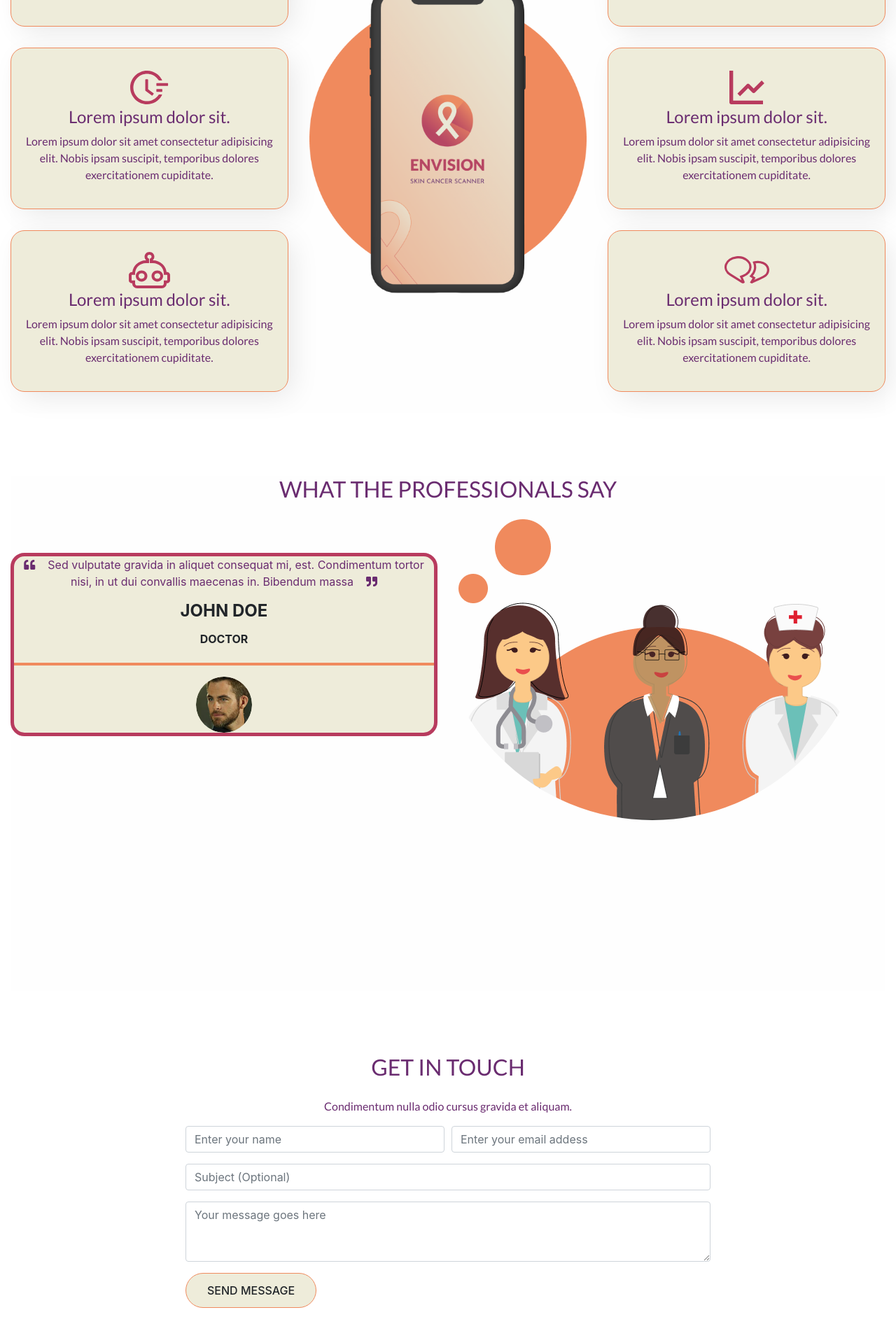
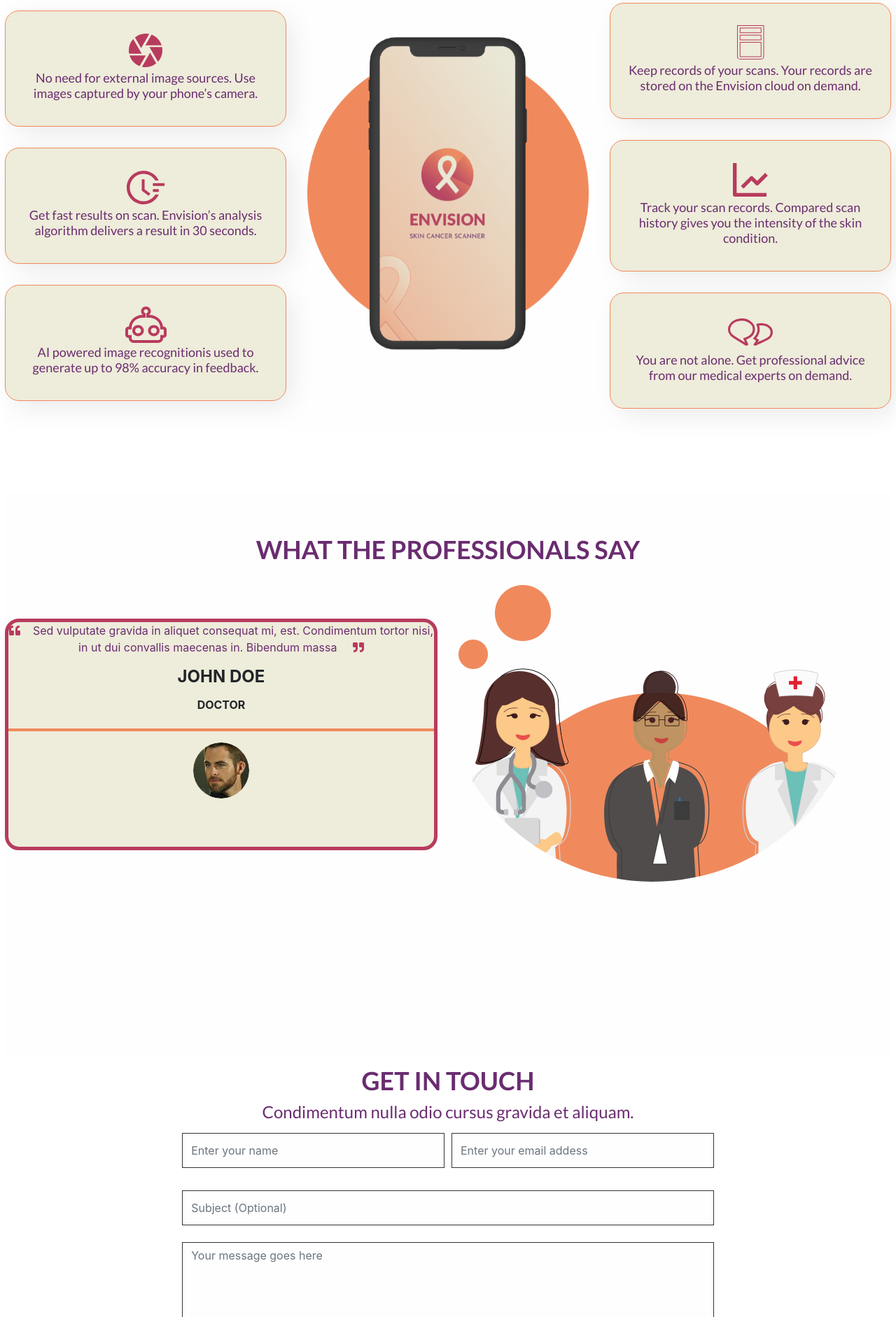
Before and after one commit to joshua-s2/Envision, a PHP site: page / in a window 1280 px wide. Shown: the part 2158-4040 px from the top of the page at 70% size. Run offline with PHP 8.4, Linux system fonts and the light colour scheme; some libraries are stand-ins or nearby versions.

Commit message:
Add files via upload

```diff
--- a/index.html
+++ b/index.html
@@ -6,6 +6,9 @@
     <meta charset="utf-8">
     <link rel="shortcut icon" href="./Envision Assets/Envision Assets/brand.png" type="image/x-icon">
     <meta name="viewport" content="width=device-width, initial-scale=1, shrink-to-fit=no">
+    <!--Js-->
+
+    <link rel="stylesheet" href="https://unpkg.com/aos@next/dist/aos.css" />
 
     <!-- Bootstrap CSS -->
     <link rel="stylesheet" href="https://stackpath.bootstrapcdn.com/bootstrap/4.5.0/css/bootstrap.min.css" integrity="sha384-9aIt2nRpC12Uk9gS9baDl411NQApFmC26EwAOH8WgZl5MYYxFfc+NcPb1dKGj7Sk" crossorigin="anonymous">
@@ -15,23 +18,20 @@
 </head>
 
 <body>
+    <div class="mx-auto container-fluid clearfix">
+
         <nav class="navbar navbar-expand-lg navbar-light">
             <a class="navbar-brand brand-text" href="#">
-            <img src="./Envision Assets/Envision Assets/brand.png" width="30" height="30" class="d-inline-block align-top mr-2" alt="" loading="lazy"> Envision
+                <img src="./Envision Assets/Envision Assets/brand.png" width="30" height="30" class="d-inline-block align-top mr-2" alt="" loading="lazy"> ENVISION
             </a> <button class="navbar-toggler" type="button" data-toggle="collapse" data-target="#navbarNav" aria-controls="navbarNav" aria-expanded="false" aria-label="Toggle navigation">
-          <span class="navbar-toggler-icon"></span>
+                <i class="fas fa-bars"></i>
         </button>
             <div class="collapse navbar-collapse" id="navbarNav">
-            <!--Yet to be finalized -->
-            <!--
-            <form class="form-inline  ml-auto">
-                <input class="form-control mr-sm-2" type="search" placeholder="Search" aria-label="Search">
-                <button class="btn btn-outline-success my-2 my-sm-0" type="submit">Search</button>
-            </form>
-             -->
+
+                <a href="#" class="button button1 ml-auto">Get early access</a>
+
             </div>
         </nav>
-    <div class="container-fluid mx-auto">
         <section id="heading">
             <div class="row">
                 <div class="col-sm-6 head-image"><img src="./Envision Assets/Envision Assets/phone.png" alt="app" class="img-fluid"></div>
@@ -43,6 +43,7 @@
                         <h1>ENVISION APP</h1>
                         <p>IN</p>
 
+                        <p id="demo" class="mx-3"></p>
                         <a href="#" class="button button1 mr-3">Get early acess</a>
                         <a href="#" class="button">Learn more</a>
                     </div>
@@ -61,11 +62,10 @@
             </div>
             <div class="title">
                 <h2>HOW IT WORKS</h2>
-
                 <div class="how-cen">
                     <div class="row">
                         <div class="col-sm-4">
-                            <div class="card">
+                            <div class="card" data-aos="flip-left">
                                 <div class="card-body body-card">
                                     <h5 class="card-title body-text">Take a photo of your skin spot</h5>
                                     <img src="./Envision Assets/Envision Assets/how1.svg" alt="how" class="img-fluid card-image">
@@ -75,7 +75,7 @@
                         </div>
                         <div class="col-sm-4">
                             <div class="card">
-                                <div class="card-body body-card">
+                                <div class="card-body body-card" data-aos="fade-down">
                                     <h5 class="card-title body-text">Receive your risk assessment
                                     </h5>
                                     <img src="./Envision Assets/Envision Assets/how2.svg" alt="how" class="img-fluid card-image">
@@ -85,7 +85,7 @@
                         </div>
                         <div class="col-sm-4">
                             <div class="card">
-                                <div class="card-body body-card">
+                                <div class="card-body body-card" data-aos="flip-right">
                                     <h5 class="card-title body-text">Track your skin spots</h5>
                                     <img src="./Envision Assets/Envision Assets/how3.svg" alt="how" class="img-fluid card-image">
                                     <p class="card-text body-text2 text2">Securely save photos of your skin spots so you can look for changes over time. Set reminders so you can check your skin regularly.</p>
@@ -103,73 +103,69 @@
                 <div class="row aic">
                     <div class="col-lg-4">
                         <div class="features-group">
-                            <div class="single-features-item">
+                            <div class="single-features-item" data-aos="fade-right">
                                 <div class="features-icon">
                                     <span class="mdi"><img src="./Envision Assets/Envision Assets/feat1.svg" alt="feat" class="img-fluid"></span>
                                 </div>
+
                                 <div class="features-content">
-                                    <h4>Lorem ipsum dolor sit.</h4>
-                                    <p>Lorem ipsum dolor sit amet consectetur adipisicing elit. Nobis ipsam suscipit, temporibus dolores exercitationem cupiditate.</p>
+                                    <p>No need for external image sources. Use images captured by your phone’s camera.</p>
                                 </div>
                             </div>
-                            <div class="single-features-item">
+                            <div class="single-features-item" data-aos="fade-right">
 
                                 <div class="features-icon">
                                     <span class="mdi"><img src="./Envision Assets/Envision Assets/feat3.svg" alt="feat" class="img-fluid"></span>
                                 </div>
                                 <div class="features-content">
-                                    <h4>Lorem ipsum dolor sit.</h4>
-                                    <p>Lorem ipsum dolor sit amet consectetur adipisicing elit. Nobis ipsam suscipit, temporibus dolores exercitationem cupiditate.</p>
+                                    <p>Get fast results on scan. Envision’s analysis algorithm delivers a result in 30 seconds.</p>
 
                                 </div>
                             </div>
-                            <div class="single-features-item">
+                            <div class="single-features-item" data-aos="flip-right">
                                 <div class="features-icon">
                                     <span class="mdi"><img src="./Envision Assets/Envision Assets/feat5.svg" alt="feat" class="img-fluid"></span>
                                 </div>
                                 <div class="features-content">
-                                    <h4>Lorem ipsum dolor sit.</h4>
-                                    <p>Lorem ipsum dolor sit amet consectetur adipisicing elit. Nobis ipsam suscipit, temporibus dolores exercitationem cupiditate.</p>
+                                    <p>AI powered image recognitionis used to generate up to 98% accuracy in feedback.</p>
 
                                 </div>
                             </div>
                         </div>
                     </div>
                     <div class="col-lg-4">
-                        <div class="features-image">
-                            <img src="./Envision Assets/Envision Assets/phone3.png" alt="app" class="img-fluid">
+                        <div class="features-image box bounce-1">
+                            <img src="./Envision Assets/Envision Assets/phone3.png" alt="app" class="img-fluid bounce-1">
                         </div>
                     </div>
                     <div class="col-lg-4">
                         <div class="features-group">
-                            <div class="single-features-item">
+                            <div class="single-features-item" data-aos="fade-left">
 
                                 <div class="features-icon">
                                     <span class="mdi"><img src="./Envision Assets/Envision Assets/feat2.svg" alt="feat" class="img-fluid"></span>
                                 </div>
                                 <div class="features-content">
-                                    <h4>Lorem ipsum dolor sit.</h4>
-                                    <p>Lorem ipsum dolor sit amet consectetur adipisicing elit. Nobis ipsam suscipit, temporibus dolores exercitationem cupiditate.</p>
+                                    <p>Keep records of your scans. Your records are stored on the Envision cloud on demand.</p>
 
                                 </div>
                             </div>
-                            <div class="single-features-item">
+                            <div class="single-features-item" data-aos="fade-left">
                                 <div class="features-icon">
                                     <span class="mdi"><img src="./Envision Assets/Envision Assets/feat4.svg" alt="feat" class="img-fluid"></span>
                                 </div>
                                 <div class="features-content">
-                                    <h4>Lorem ipsum dolor sit.</h4>
-                                    <p>Lorem ipsum dolor sit amet consectetur adipisicing elit. Nobis ipsam suscipit, temporibus dolores exercitationem cupiditate.</p>
+
+                                    <p> Track your scan records. Compared scan history gives you the intensity of the skin condition.</p>
 
                                 </div>
                             </div>
-                            <div class="single-features-item">
+                            <div class="single-features-item" data-aos="flip-left">
                                 <div class="features-icon">
                                     <span class="mdi"><img src="./Envision Assets/Envision Assets/feat6.svg" alt="feat" class="img-fluid"></span>
                                 </div>
                                 <div class="features-content">
-                                    <h4>Lorem ipsum dolor sit.</h4>
-                                    <p>Lorem ipsum dolor sit amet consectetur adipisicing elit. Nobis ipsam suscipit, temporibus dolores exercitationem cupiditate.</p>
+                                    <p>You are not alone. Get professional advice from our medical experts on demand.</p>
 
                                 </div>
                             </div>
@@ -184,7 +180,10 @@
                 <h2>WHAT THE PROFESSIONALS SAY</h2>
             </div>
             <div class="row">
-                <div class="col-md-6">
+                <div class="col-md-6 order-sm-12">
+                    <img src="./Envision Assets/Envision Assets/ladies.png" alt="admin" class="img-fluid admin">
+                </div>
+                <div class="col-md-6 order-sm-1">
                     <section class="text-center my-5">
                         <div class="wrapper-carousel-fix">
                             <!-- Carousel Wrapper -->
@@ -193,12 +192,13 @@
                                 <div class="carousel-inner" role="listbox">
                                     <!--First slide-->
                                     <div class="carousel-item active">
-                                        <div class="testimonial">
+                                        <div class="testimonial mx-auto">
                                             <!--Avatar-->
                                             <div class="avatar mx-auto mb-4">
 
                                                 <p>
-                                                    <i class="fas fa-quote-left"></i>&nbsp;&nbsp;&nbsp; Sed vulputate gravida in aliquet consequat mi, est. Condimentum tortor nisi, in ut dui convallis maecenas in. Bibendum massa &nbsp;&nbsp;&nbsp;<i class="fas fa-quote-right"></i>
+                                                    <i class="fas fa-quote-left"></i>&nbsp;&nbsp;&nbsp; Sed vulputate gravida in aliquet consequat mi, est. Condimentum tortor nisi, in ut dui convallis maecenas in. Bibendum massa &nbsp;&nbsp;&nbsp;
+                                                    <i class="fas fa-quote-right"></i>
                                                 </p>
                                                 <h4 class="font-weight-bold">JOHN DOE</h4>
                                                 <h6 class="font-weight-bold my-3">DOCTOR</h6>
@@ -212,12 +212,13 @@
                                     <!--First slide-->
                                     <!--Second slide-->
                                     <div class="carousel-item">
-                                        <div class="testimonial">
+                                        <div class="testimonial mx-auto">
                                             <!--Avatar-->
                                             <div class="avatar mx-auto mb-4">
 
                                                 <p>
-                                                    <i class="fas fa-quote-left"></i>&nbsp;&nbsp;&nbsp; Sed vulputate gravida in aliquet consequat mi, est. Condimentum tortor nisi, in ut dui convallis maecenas in. Bibendum massa &nbsp;&nbsp;&nbsp;<i class="fas fa-quote-right"></i>
+                                                    <i class="fas fa-quote-left"></i>&nbsp;&nbsp;&nbsp; Sed vulputate gravida in aliquet consequat mi, est. Condimentum tortor nisi, in ut dui convallis maecenas in. Bibendum massa &nbsp;&nbsp;&nbsp;
+                                                    <i class="fas fa-quote-right"></i>
                                                 </p>
                                                 <h4 class="font-weight-bold">JOHN DOE</h4>
                                                 <h6 class="font-weight-bold my-3">DOCTOR</h6>
@@ -231,12 +232,13 @@
                                     <!--Second slide-->
                                     <!--Third slide-->
                                     <div class="carousel-item">
-                                        <div class="testimonial">
+                                        <div class="testimonial mx-auto">
                                             <!--Avatar-->
                                             <div class="avatar mx-auto mb-4">
 
                                                 <p>
-                                                    <i class="fas fa-quote-left"></i>&nbsp;&nbsp;&nbsp; Sed vulputate gravida in aliquet consequat mi, est. Condimentum tortor nisi, in ut dui convallis maecenas in. Bibendum massa &nbsp;&nbsp;&nbsp;<i class="fas fa-quote-right"></i>
+                                                    <i class="fas fa-quote-left"></i>&nbsp;&nbsp;&nbsp; Sed vulputate gravida in aliquet consequat mi, est. Condimentum tortor nisi, in ut dui convallis maecenas in. Bibendum massa &nbsp;&nbsp;&nbsp;
+                                                    <i class="fas fa-quote-right"></i>
                                                 </p>
                                                 <h4 class="font-weight-bold">JOHN DOE</h4>
                                                 <h6 class="font-weight-bold my-3">DOCTOR</h6>
@@ -268,12 +270,11 @@
                     </section>
                     <!-- Section: Testimonials v.2 -->
                 </div>
-                <div class="col-md-6"><img src="./Envision Assets/Envision Assets/ladies.png" alt="admin" class="img-fluid admin"></div>
             </div>
 
         </section>
         <section id="contact">
-            <div class="title">
+            <div class="title3">
                 <h2>GET IN TOUCH</h2>
                 <p>Condimentum nulla odio cursus gravida et aliquam.</p>
             </div>
@@ -282,18 +283,41 @@
                     <div class="form-group col-md-6">
                         <input type="name" class="form-control" id="inputname" placeholder="Enter your name ">
                     </div>
-                    <div class="form-group col-md-6">
+                    <div class="form-group col-md-6 sm-my-4">
                         <input type="email" class="form-control" id="inputmail" placeholder="Enter your email addess">
                     </div>
                 </div>
-                <div class="form-group">
+                <div class="form-group my-3">
                     <input type="text" class="form-control" id="inputAddress" placeholder="Subject (Optional)">
                 </div>
-                <div class="form-group">
+                <div class="form-group my-4">
                     <textarea class="form-control" id="exampleFormControlTextarea1" rows="3" placeholder="Your message goes here"></textarea>
                 </div>
-                <a type="submit" class="button button2">SEND MESSAGE</a>
+                <a type="submit" class="button button2 d-flex justify-content-center">SEND MESSAGE</a>
             </form>
+        </section>
+        <section id="sub">
+            <div class="title">
+                <h2 class="subscribe">SIGN UP FOR EARLY ACCESS</h2>
+                <p>Condimentum nulla odio cursus gravida et aliquam. </p>
+            </div>
+            <form action="sub.php" method="post">
+                <div class="form-group my-3">
+                    <input type="text" class="form-control" id="inputemail" placeholder="Enter your email address">
+                </div>
+
+                <a type="submit" class="button button1 d-flex justify-content-center sub-2">Get early access</a>
+
+            </form>
+        </section>
+
+
+        <section id="footer">
+            <footer>
+                <div class="row">
+                    <div class="col-sm-6"><img src="./Envision Assets/Envision Assets/brand.png" width="30px" height="30px" alt="logo"></div>
+                </div>
+            </footer>
         </section>
 
 
@@ -301,9 +325,49 @@
 
     <!-- Optional JavaScript -->
     <!-- jQuery first, then Popper.js, then Bootstrap JS -->
+
+    <script src="https://unpkg.com/aos@next/dist/aos.js"></script>
+    <script>
+        AOS.init();
+    </script>
+
     <script src="https://code.jquery.com/jquery-3.5.1.slim.min.js" integrity="sha384-DfXdz2htPH0lsSSs5nCTpuj/zy4C+OGpamoFVy38MVBnE+IbbVYUew+OrCXaRkfj" crossorigin="anonymous"></script>
     <script src="https://cdn.jsdelivr.net/npm/popper.js@1.16.0/dist/umd/popper.min.js" integrity="sha384-Q6E9RHvbIyZFJoft+2mJbHaEWldlvI9IOYy5n3zV9zzTtmI3UksdQRVvoxMfooAo" crossorigin="anonymous"></script>
     <script src="https://stackpath.bootstrapcdn.com/bootstrap/4.5.0/js/bootstrap.min.js" integrity="sha384-OgVRvuATP1z7JjHLkuOU7Xw704+h835Lr+6QL9UvYjZE3Ipu6Tp75j7Bh/kR0JKI" crossorigin="anonymous"></script>
+    <script src="./animations.js"></script>
+
+    <script>
+        // Set the date we're counting down to
+        var countDownDate = new Date("July 20, 2020 15:37:25").getTime();
+
+        // Update the count down every 1 second
+        var x = setInterval(function() {
+
+            // Get today's date and time
+            var now = new Date().getTime();
+
+            // Find the distance between now and the count down date
+            var distance = countDownDate - now;
+
+            // Time calculations for days, hours, minutes and seconds
+            var days = Math.floor(distance / (1000 * 60 * 60 * 24));
+            var hours = Math.floor((distance % (1000 * 60 * 60 * 24)) / (1000 * 60 * 60));
+            var minutes = Math.floor((distance % (1000 * 60 * 60)) / (1000 * 60));
+            var seconds = Math.floor((distance % (1000 * 60)) / 1000);
+
+            // Output the result in an element with id="demo"
+            document.getElementById("demo").innerHTML = days + "d" + " " + hours + "h " +
+                minutes + "m " + seconds + "s ";
+
+            // If the count down is over, write some text
+            if (distance < 0) {
+                clearInterval(x);
+                document.getElementById("demo").innerHTML = "The wait is over";
+            }
+        }, 1000);
+    </script>
+
+
 
 </body>
 
--- a/style.css
+++ b/style.css
@@ -15,8 +15,30 @@
     --sec-font: 'Oswald', sans-serif;
 }
 
+p#demo {
+    font-size: 2rem !important;
+    font-weight: bolder;
+}
+
+.container-fluid {
+    padding-left: 7px;
+    padding-right: 7px;
+}
+
+.navbar,
+#footer {
+    background: var(--nav-color);
+}
+
 .navbar {
-    background: var(--nav-color);
+    height: 80px;
+    z-index: 2;
+    top: 0;
+    position: sticky;
+}
+
+.fas.fa-bars {
+    color: white;
 }
 
 .brand-text {
@@ -37,6 +60,13 @@
     font-family: var(--primary-font);
     color: var(--speci-1);
     margin-top: 90px;
+}
+
+.title3 {
+    text-align: center;
+    font-family: var(--primary-font);
+    color: var(--speci-1);
+    margin-top: 13px;
 }
 
 .title-1 {
@@ -62,6 +92,45 @@
     margin-bottom: .5rem;
 }
 
+.title-2 h3 {
+    font-family: var (var(--primary-font));
+    font-style: normal;
+    font-weight: bold;
+    font-size: 36px;
+    line-height: 43px;
+    align-items: center;
+}
+
+.title3 h2 {
+    font-family: var(--primary-font);
+    font-style: normal;
+    font-weight: bold;
+    font-size: 36px;
+    line-height: 43px;
+    align-items: center;
+}
+
+.title h2 {
+    padding-top: 60px;
+    padding-bottom: 5px;
+    font-family: var(--primary-font);
+    font-style: normal;
+    font-weight: bold;
+    font-size: 36px;
+    line-height: 43px;
+    align-items: center;
+}
+
+.title3 p {
+    font-family: Lato;
+    font-style: normal;
+    font-weight: normal;
+    font-size: 24px;
+    line-height: 29px;
+    align-items: center;
+    text-align: center;
+}
+
 .title-1 p {
     font-style: normal;
     font-weight: normal;
@@ -116,6 +194,43 @@
     transition: all .5s;
 }
 
+.button:after {
+    content: "";
+    position: absolute;
+    bottom: 0;
+    left: 0;
+    width: 100%;
+    height: 100%;
+    background-color: #0cf;
+    border-radius: 10rem;
+    z-index: -2;
+}
+
+.button:before {
+    content: "";
+    position: absolute;
+    bottom: 0;
+    left: 0;
+    width: 0%;
+    height: 100%;
+    background-color: var(--nav-color);
+    transition: all 0.3s;
+    border-radius: 10rem;
+    z-index: -1;
+}
+
+.button:hover {
+    color: #fff;
+}
+
+.button.button2:hover {
+    color: white;
+}
+
+.button:hover:before {
+    width: 100%;
+}
+
 .button.button1 {
     background: var(--speci);
 }
@@ -124,7 +239,8 @@
     background: var(--primary-color);
     margin-left: auto;
     margin-right: auto;
-    transform: -50% 50%;
+    width: 210px;
+    color: var(--speci-1);
 }
 
 .button::after {
@@ -200,6 +308,18 @@
     align-self: flex-end;
 }
 
+.features-image {
+    margin-bottom: 30px;
+}
+
+.features-content p {
+    font-family: var(--primary-font);
+    font-style: normal;
+    font-weight: normal;
+    font-size: 18px;
+    line-height: 22px;
+}
+
 .features-icon .mdi {
     display: inline-block;
     width: 64px;
@@ -210,8 +330,21 @@
     font-size: 25px;
 }
 
+.single-features-item {
+    border: 1px solid var(--speci);
+}
+
+.single-features-item {
+    margin-bottom: 30px;
+    -webkit-box-shadow: 10px 10px 40px -6px rgba(0, 0, 0, .1);
+    box-shadow: 10px 10px 40px -6px rgba(0, 0, 0, .1);
+    padding: 20px;
+    border-radius: 20px;
+    background: var(--primary-color);
+}
+
 .admin {
-    clip-path: circle(50% at 50% 18%);
+    clip-path: circle(49% at 50% 18%);
 }
 
 p {
@@ -221,7 +354,13 @@
 .testimonial {
     border: 5px solid #B83B5E;
     border-radius: 20px;
+    height: 331px;
     background: var(--primary-color);
+}
+
+.fas.fa-quote-right,
+.fas.fa-quote-left {
+    color: var(--nav-color);
 }
 
 hr {
@@ -245,3 +384,88 @@
     margin-left: auto;
     margin-right: auto;
 }
+
+.form-control {
+    background: #FEFEFE;
+    border: 1px solid #333333;
+    border-radius: 0;
+    color: black;
+    height: 50px;
+}
+
+textarea.form-control {
+    height: 150px;
+}
+
+.title h2 {
+    margin-top: 70px;
+}
+
+#sub {
+    padding-bottom: 60px;
+}
+
+.subscribe {
+    margin-bottom: .5rem !important;
+}
+
+#sub p {
+    font-family: var(--primary-font);
+    font-style: normal;
+    font-weight: normal;
+    font-size: 24px;
+    line-height: 29px;
+    align-items: center;
+    text-align: center;
+}
+
+.sub-2 {
+    margin-left: auto;
+    margin-right: auto;
+    width: 210px;
+    margin-top: 1.2rem;
+    color: var(--speci-1) !important;
+}
+
+.sub-2:hover {
+    color: white !important;
+}
+
+#rC_F {
+    background: #EEECDA;
+    color: #B83B5E;
+}
+
+@media screen and (max-width:630px) {
+    form {
+        width: 100%;
+    }
+}
+
+
+/*transitions*/
+
+.box {
+    align-self: flex-end;
+    animation-duration: 2s;
+    animation-iteration-count: infinite;
+    margin: 0 auto 0 auto;
+    transform-origin: bottom;
+}
+
+.bounce-1 {
+    animation-name: bounce-1;
+    animation-timing-function: linear;
+}
+
+@keyframes bounce-1 {
+    0% {
+        transform: translateY(0);
+    }
+    50% {
+        transform: translateY(-55px);
+    }
+    100% {
+        transform: translateY(0);
+    }
+}
```
Also changed, not shown: other parts of style.css (+14 -12 lines), animations.js (added, +26 -0 lines), sub.php (added, +23 -0 lines). Lines whose indentation alone changed are shown as unchanged.
